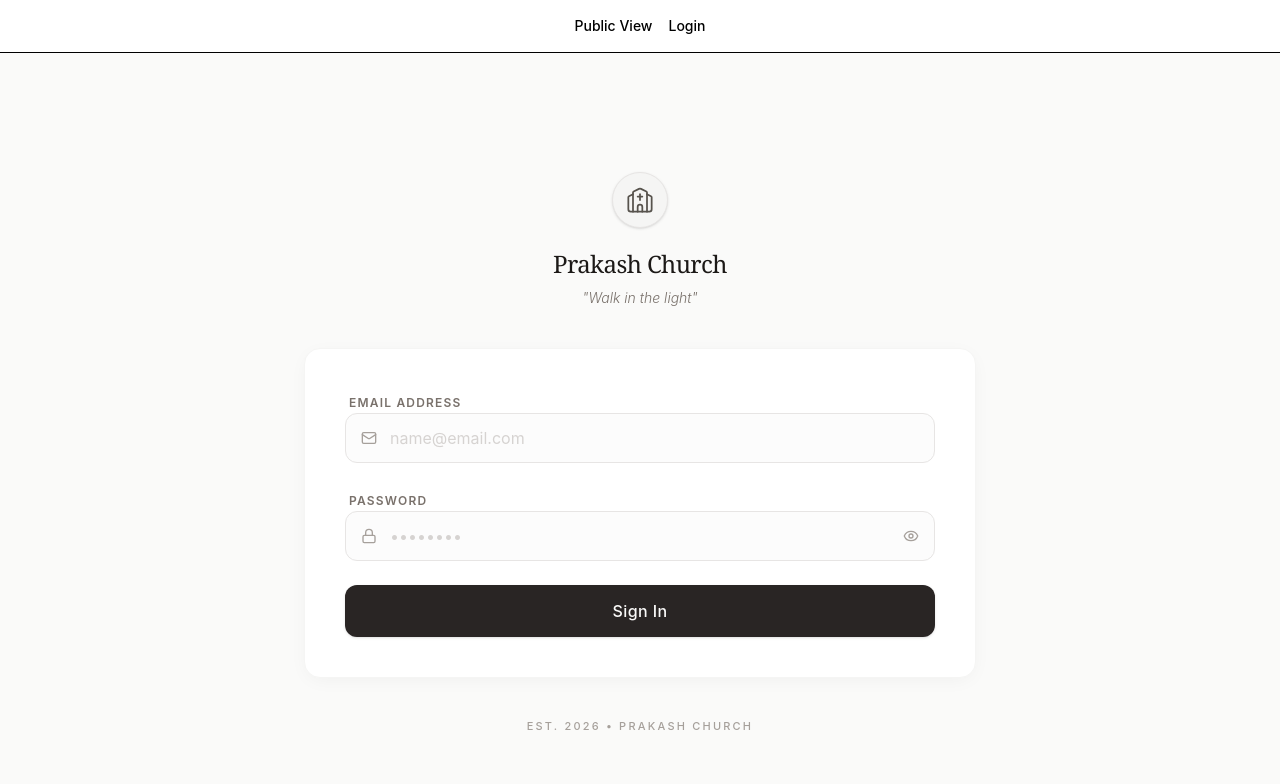
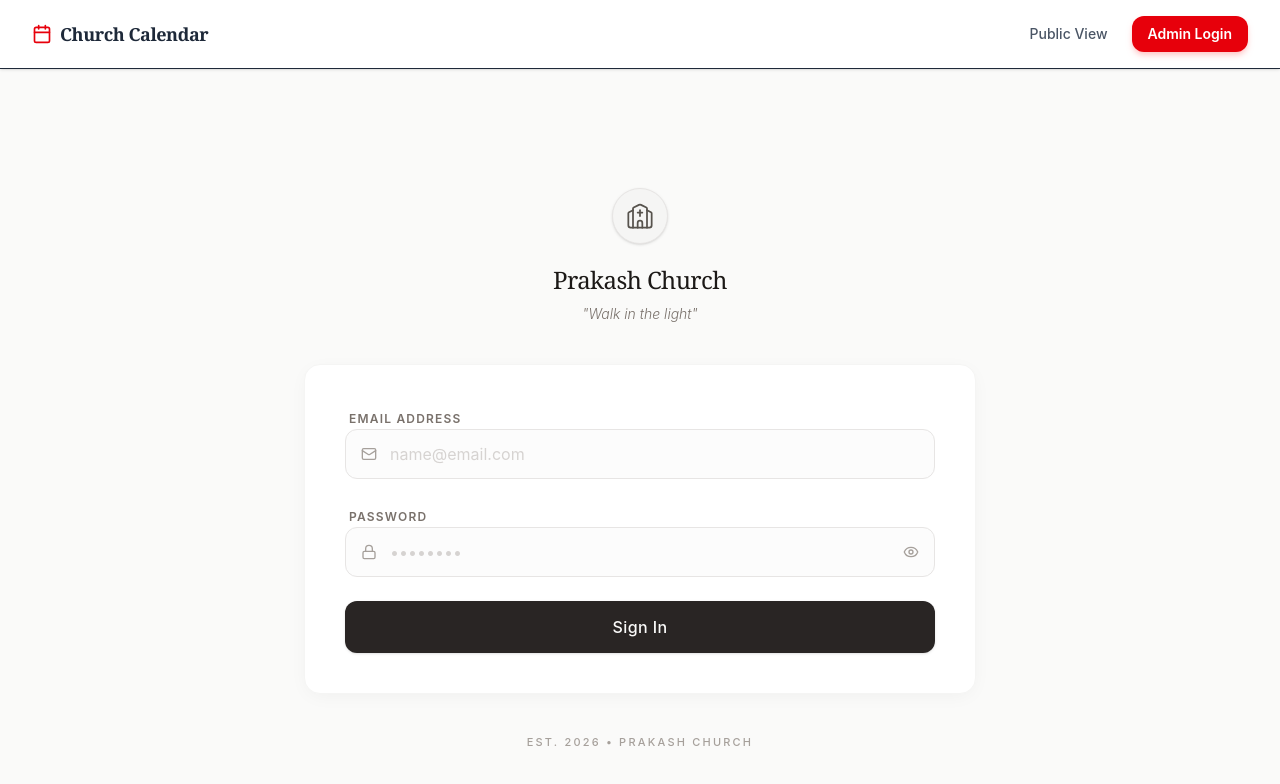
Before and after one commit to Suchix7/Calendar-System, a React (Vite) app in the folder frontend/: page /login in a window 1280 px wide. Shown: the top 784 px of the page. Built offline with nearby package versions, Linux system fonts and the light colour scheme.

Commit message:
feat: added app like navigations

```diff
--- a/frontend/src/App.jsx
+++ b/frontend/src/App.jsx
@@ -11,7 +11,9 @@ import CalendarPage from "./pages/CalendarPage";
 import ReadCalendarPage from "./pages/ReadOnlyCalendarPage";
 import ProtectedRoute from "../route/ProtectedRoute";
 import NotFound from "./pages/NotFound";
-// We create a separate Navigation component so we can use the useNavigate hook inside it
+import { Calendar as CalendarIcon, Shield, LogIn, LogOut } from "lucide-react";
+
+// Responsive Navigation component
 function Navigation() {
   const navigate = useNavigate();
   // We check localStorage here so it refreshes when the component re-renders
@@ -19,40 +21,77 @@ function Navigation() {
 
   const handleLogout = () => {
     localStorage.removeItem("isLoggedIn");
-    navigate("/login"); // This will now work
+    navigate("/login");
   };
 
   return (
-    <nav className="bg-white border-b p-4 flex gap-4 justify-center items-center text-sm font-medium text-black">
-      <Link to="/" className="hover:text-gray-800">
+    <>
+      {/* Desktop Navigation (Top-bar, hidden on mobile) */}
+      <nav className="hidden sm:flex bg-white border-b px-8 py-4 justify-between items-center text-sm font-medium text-gray-800 shadow-sm sticky top-0 z-50">
+        <div className="flex items-center gap-2">
+          <CalendarIcon className="text-red-600" size={20} />
+          <span className="font-serif font-bold text-lg tracking-tight">Church Calendar</span>
+        </div>
+        <div className="flex gap-6 items-center">
+          <Link to="/" className="text-gray-600 hover:text-red-600 transition-colors flex items-center gap-2">
             Public View
           </Link>
 
           {isLoggedIn ? (
             <>
-          <Link to="/calendar" className="hover:text-gray-800">
-            Admin Calendar
+              <Link to="/calendar" className="text-gray-600 hover:text-red-600 transition-colors flex items-center gap-2">
+                 Admin Dashboard
               </Link>
               <button
                 onClick={handleLogout}
-            className="px-4 py-2 bg-red-50 text-red-600 rounded-lg hover:bg-red-100 transition-colors font-semibold"
+                className="px-4 py-2 bg-red-50 text-red-600 rounded-xl hover:bg-red-100 transition-colors font-semibold"
               >
                 Logout
               </button>
             </>
           ) : (
-        <Link to="/login" className="hover:text-gray-800">
-          Login
+            <Link to="/login" className="px-4 py-2 bg-red-600 text-white rounded-xl hover:bg-red-700 transition-colors font-semibold shadow-md shadow-red-200">
+              Admin Login
             </Link>
           )}
+        </div>
       </nav>
+
+      {/* Mobile Navigation (Bottom Tab Bar, hidden on desktop) */}
+      <nav className="sm:hidden fixed bottom-0 left-0 right-0 bg-white border-t border-gray-100 shadow-[0_-4px_25px_-5px_rgba(0,0,0,0.05)] z-50 pb-safe">
+        <div className="flex justify-around items-center p-3">
+          <Link to="/" className="flex flex-col items-center gap-1 text-gray-500 hover:text-red-600 active:text-red-600 transition-colors flex-1">
+            <CalendarIcon size={22} />
+            <span className="text-[10px] font-medium tracking-wide">Public</span>
+          </Link>
+
+          {isLoggedIn ? (
+            <>
+              <Link to="/calendar" className="flex flex-col items-center gap-1 text-gray-500 hover:text-red-600 active:text-red-600 transition-colors flex-1">
+                <Shield size={22} />
+                <span className="text-[10px] font-medium tracking-wide">Admin</span>
+              </Link>
+              <button onClick={handleLogout} className="flex flex-col items-center gap-1 text-gray-500 hover:text-red-600 active:text-red-600 transition-colors flex-1">
+                <LogOut size={22} />
+                <span className="text-[10px] font-medium tracking-wide">Logout</span>
+              </button>
+            </>
+          ) : (
+            <Link to="/login" className="flex flex-col items-center gap-1 text-gray-500 hover:text-red-600 active:text-red-600 transition-colors flex-1">
+              <LogIn size={22} />
+              <span className="text-[10px] font-medium tracking-wide">Login</span>
+            </Link>
+          )}
+        </div>
+      </nav>
+    </>
   );
 }
 
 function App() {
   return (
     <Router>
-      <div className="min-h-screen">
+      <div className="min-h-screen pb-20 sm:pb-0">
         <Navigation />
 
         <Routes>
--- a/frontend/src/pages/CalendarPage.jsx
+++ b/frontend/src/pages/CalendarPage.jsx
@@ -3,17 +3,17 @@ import Calendar from "../components/calender"; // Ensure capitalization matches
 
 const CalendarPage = () => {
   return (
-    <div className="min-h-screen bg-[#FDFCFB] py-16 px-6 text-gray-800">
+    <div className="min-h-screen bg-[#FDFCFB] py-6 sm:py-12 px-4 sm:px-6 text-gray-800">
       <div className="max-w-6xl mx-auto">
         {/* Header Section */}
-        <div className="mb-12 text-center border-b border-gray-100 pb-10">
-          <span className="text-[11px] uppercase tracking-[0.3em] text-red-500 font-semibold mb-3 block">
+        <div className="mb-6 sm:mb-10 text-center border-b border-gray-100 pb-6 sm:pb-8">
+          <span className="text-[10px] sm:text-[11px] uppercase tracking-[0.3em] text-red-500 font-semibold mb-2 sm:mb-3 block">
             Community & Worship
           </span>
-          <h1 className="text-4xl font-serif font-medium text-gray-900 tracking-tight">
+          <h1 className="text-3xl sm:text-4xl font-serif font-medium text-gray-900 tracking-tight">
             Church Calendar
           </h1>
-          <p className="text-gray-500 mt-3 max-w-lg mx-auto font-light italic leading-relaxed">
+          <p className="text-sm sm:text-base text-gray-500 mt-2 sm:mt-3 max-w-lg mx-auto font-light italic leading-relaxed">
             Join us in fellowship. Keep track of our weekly services, choir
             rehearsals, and community gatherings.
           </p>
--- a/frontend/src/pages/ReadOnlyCalendarPage.jsx
+++ b/frontend/src/pages/ReadOnlyCalendarPage.jsx
@@ -3,17 +3,17 @@ import ReadOnlyCalendar from "../components/calenderview"; // Ensure capitalizat
 
 const ReadCalendarPage = () => {
   return (
-    <div className="min-h-screen bg-[#FDFCFB] py-16 px-6 text-gray-800">
+    <div className="min-h-screen bg-[#FDFCFB] py-6 sm:py-12 px-4 sm:px-6 text-gray-800">
       <div className="max-w-6xl mx-auto">
         {/* Header Section */}
-        <div className="mb-12 text-center border-b border-gray-100 pb-10">
-          <span className="text-[11px] uppercase tracking-[0.3em] text-red-500 font-semibold mb-3 block">
+        <div className="mb-6 sm:mb-10 text-center border-b border-gray-100 pb-6 sm:pb-8">
+          <span className="text-[10px] sm:text-[11px] uppercase tracking-[0.3em] text-red-500 font-semibold mb-2 sm:mb-3 block">
             Community & Worship
           </span>
-          <h1 className="text-4xl font-serif font-medium text-gray-900 tracking-tight">
+          <h1 className="text-3xl sm:text-4xl font-serif font-medium text-gray-900 tracking-tight">
             Church Calendar
           </h1>
-          <p className="text-gray-500 mt-3 max-w-lg mx-auto font-light italic leading-relaxed">
+          <p className="text-sm sm:text-base text-gray-500 mt-2 sm:mt-3 max-w-lg mx-auto font-light italic leading-relaxed">
             Join us in fellowship. Keep track of our weekly services, choir
             rehearsals, and community gatherings.
           </p>
```
Lines whose indentation alone changed are shown as unchanged.
